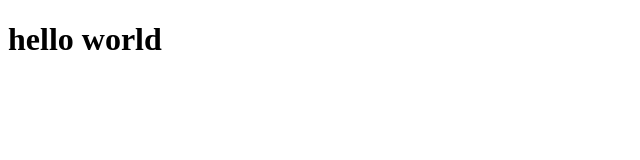
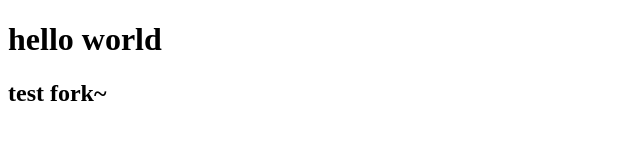
Before and after one commit to Jacy1225/test1, a plain HTML site: page index.html in a window 1280 px wide. Shown: the whole page, without its empty margins (0-640 px from the left). Drawn offline with Linux system fonts and the light colour scheme.

Commit message:
test fork

```diff
--- a/index.html
+++ b/index.html
@@ -7,5 +7,6 @@
 </head>
 <body>
   <h1>hello world</h1>
+  <h2>test fork~</h2>
 </body>
 </html>
```
